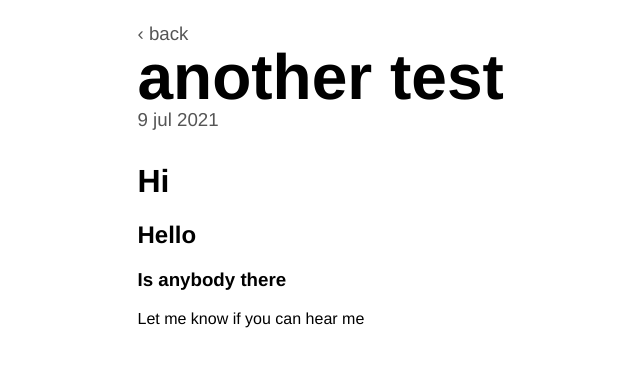
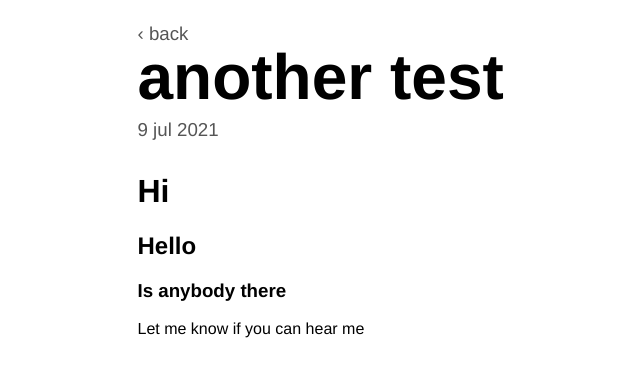
Before and after one commit to avar1c3/inkwell, a Jekyll site: the page built from _posts/2021-07-09-testing-again.md, in a window 1280 px wide. Shown: the top 377 px of the page, without its empty margins (75-715 px from the left). Built offline with Jekyll 4.4.1, drawn with Linux system fonts in a browser that asks for light colours.

Commit message:
Whoops, dates collide with titles!

```diff
--- a/_sass/_post.scss
+++ b/_sass/_post.scss
@@ -10,6 +10,7 @@
 	text-transform: lowercase;
 	font-weight: 200;
 	margin: 0;
+	padding-top: 8pt;
 	padding-bottom: 8pt;
 	color: #555555;
 }
```
